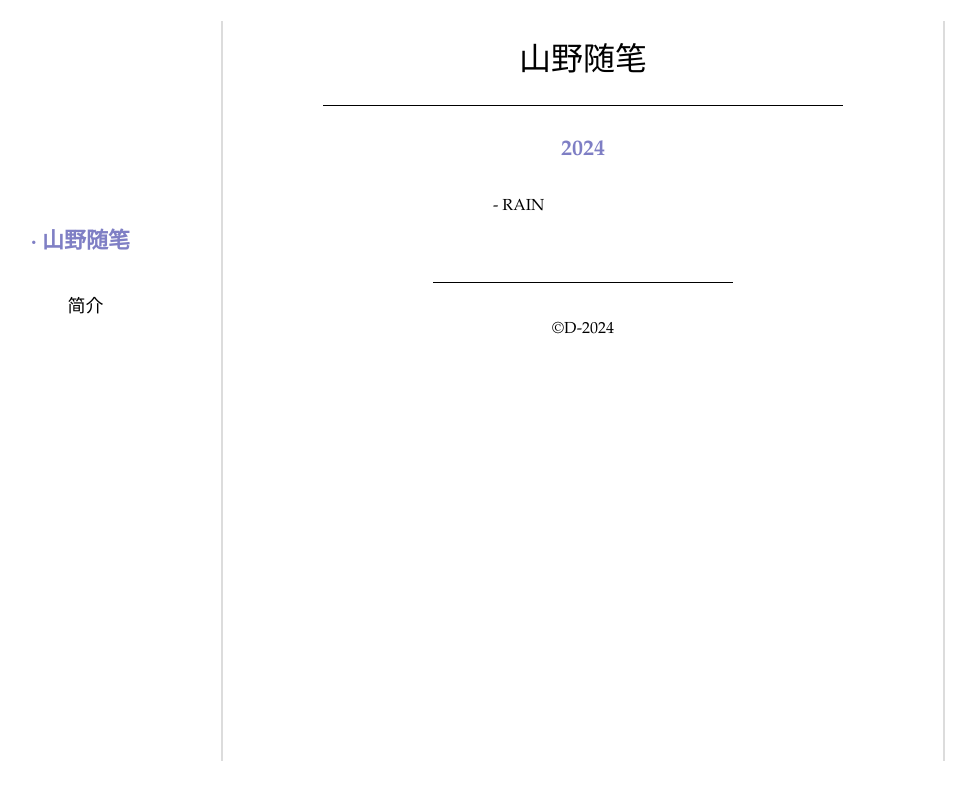
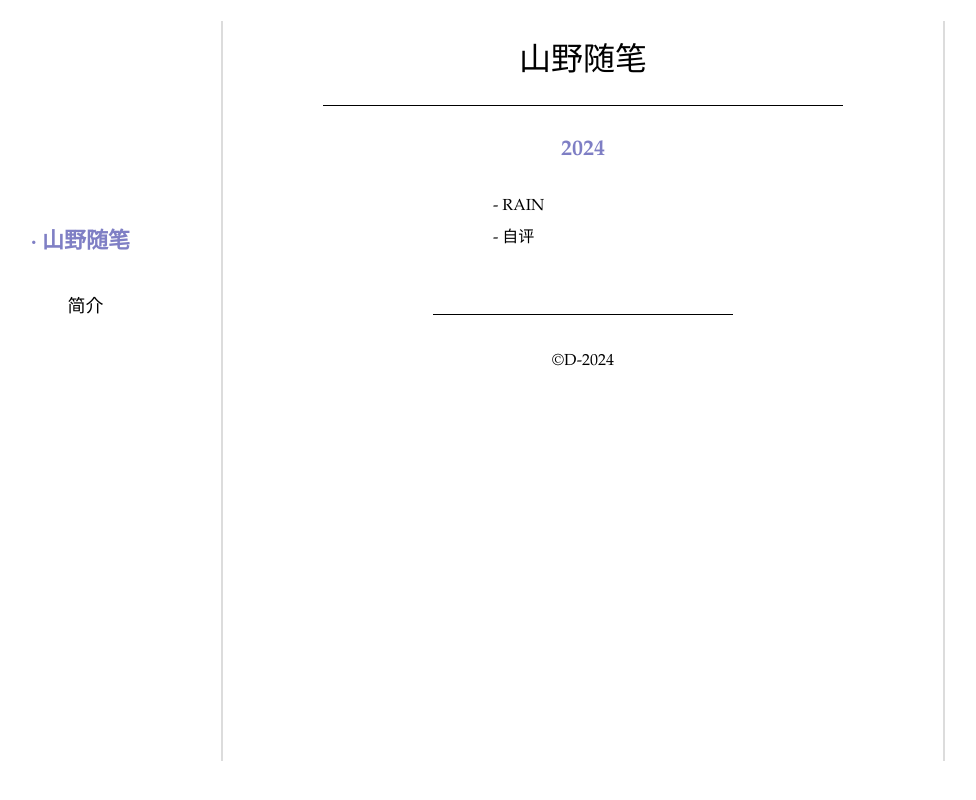
Before and after one commit to shanyed/shanyed, a plain HTML site: page art.html in a window 1280 px wide. Shown: the whole page, without its empty margins (57-1033 px from the left). Drawn offline with Linux system fonts and the light colour scheme.

Commit message:
Add files via upload

```diff
--- a/art.html
+++ b/art.html
@@ -24,6 +24,7 @@
 			<h2>2024</h2>
 			<div class="paperlist">
 				<li><a href="./post1.html">- RAIN</a></li>
+				<li><a href="./post2.html">- 自评</a></li>
 			</div>
 
 
```
